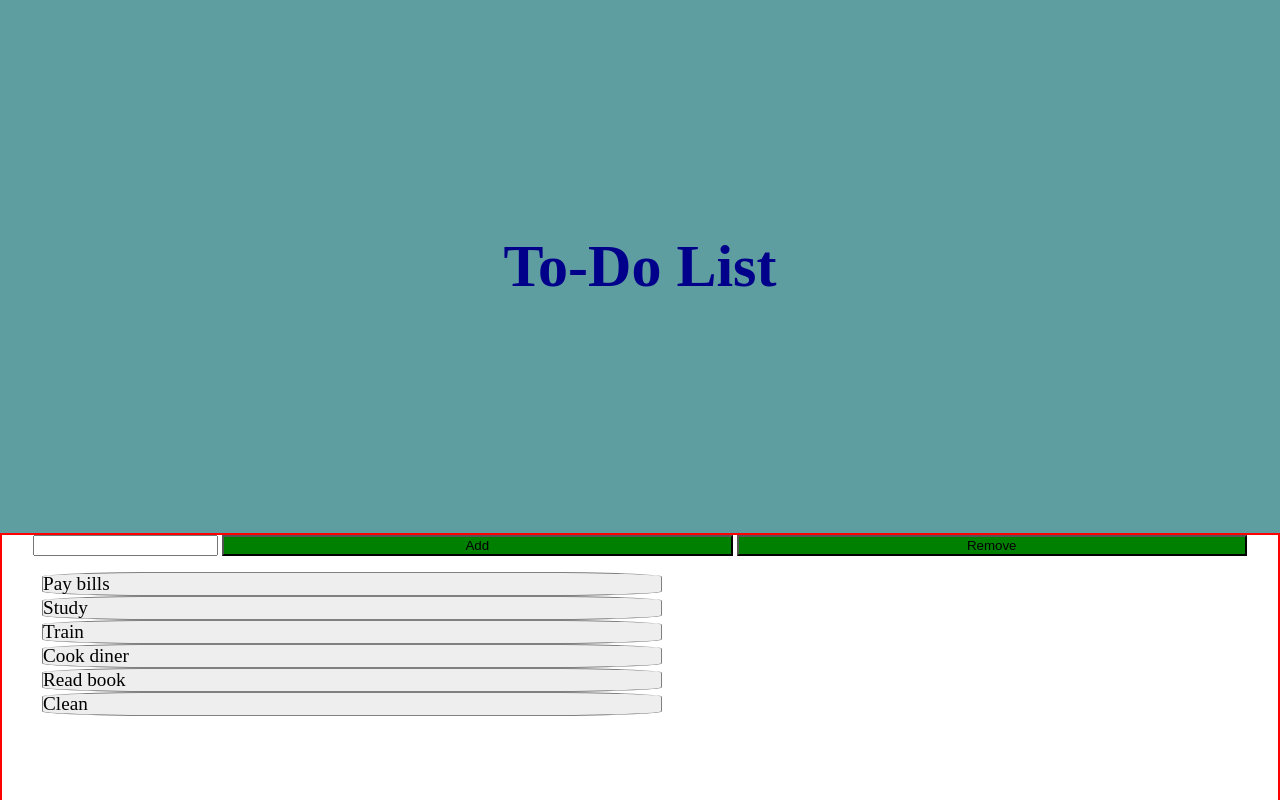
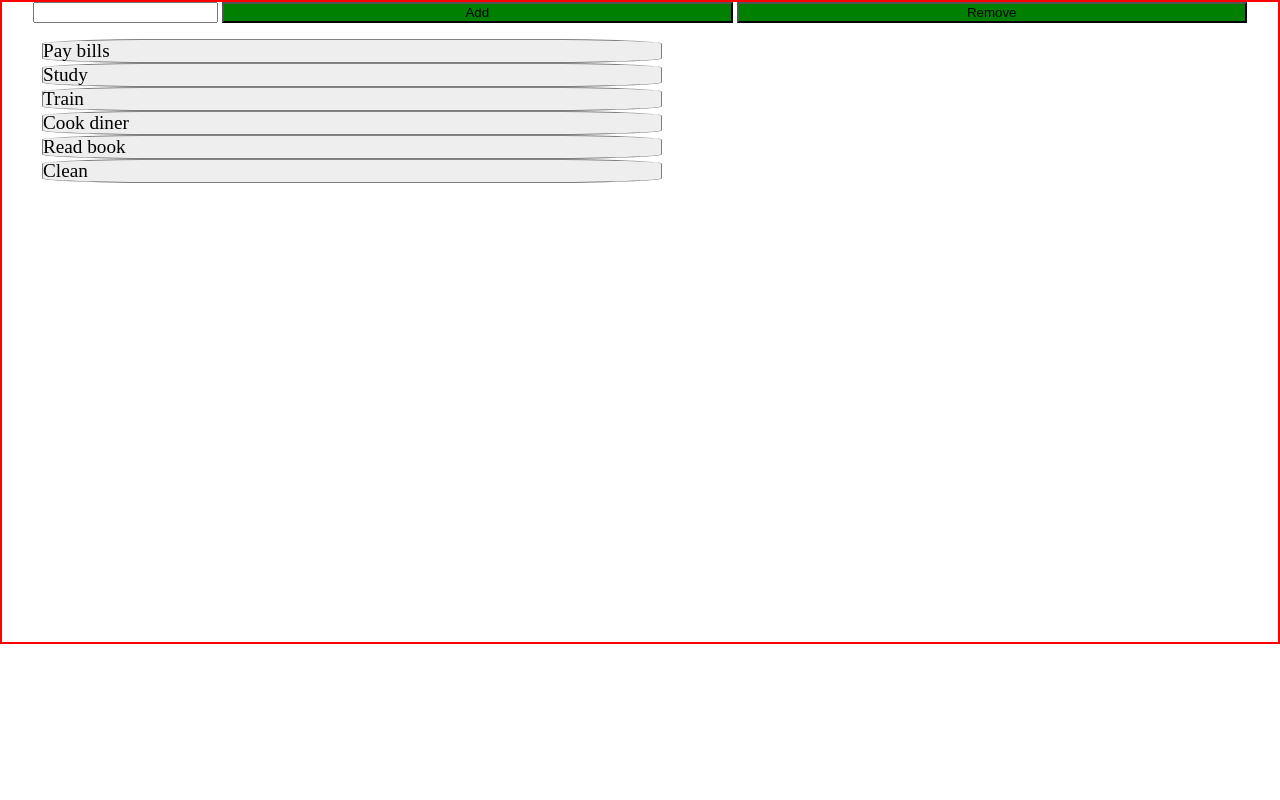
Before and after one commit to Rasweb/JavaScript-BasicCourse-Assignment1, a website: page index.html in a window 1280 px wide. Shown: the top 800 px of the page. Drawn offline with Linux system fonts and the light colour scheme.

Commit message:
removed header

```diff
--- a/index.html
+++ b/index.html
@@ -9,7 +9,6 @@
     <title>Document</title>
   </head>
   <body>
-    <header id="header"></header>
     <main id="main">
       <div id="control">
         <input type="text" onfocus="this.value" id="input" />
--- a/js/script.js
+++ b/js/script.js
@@ -7,14 +7,6 @@ window.onload = function () {
   // jsAdd();
   // jsRemove();
 };
-
-// Header
-function header() {
-  let h1 = document.createElement("h1");
-  h1.innerHTML = "To-Do List";
-  document.getElementById("header").appendChild(h1);
-  // header.appendChild(h1);
-}
 
 // Main
 // Create the Ul.
```
